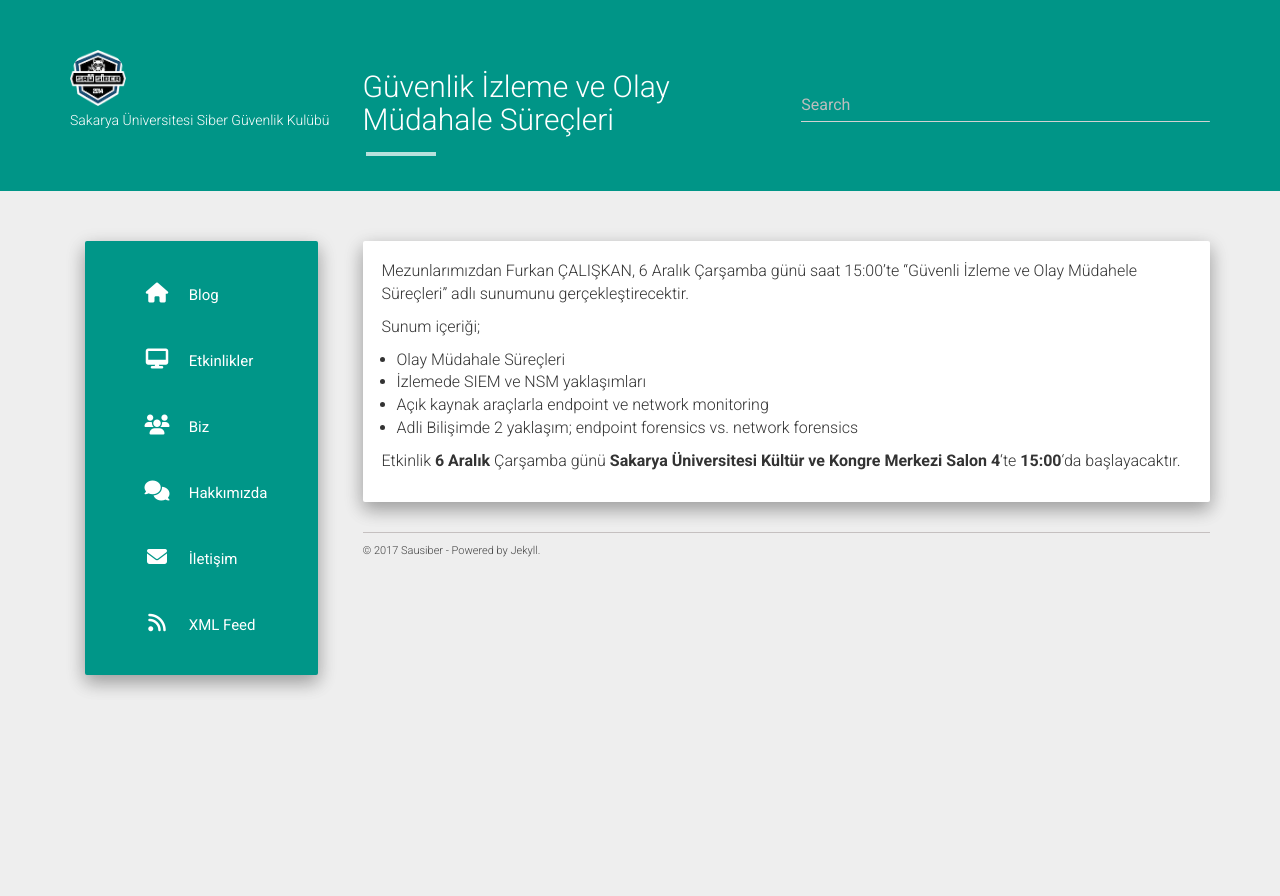
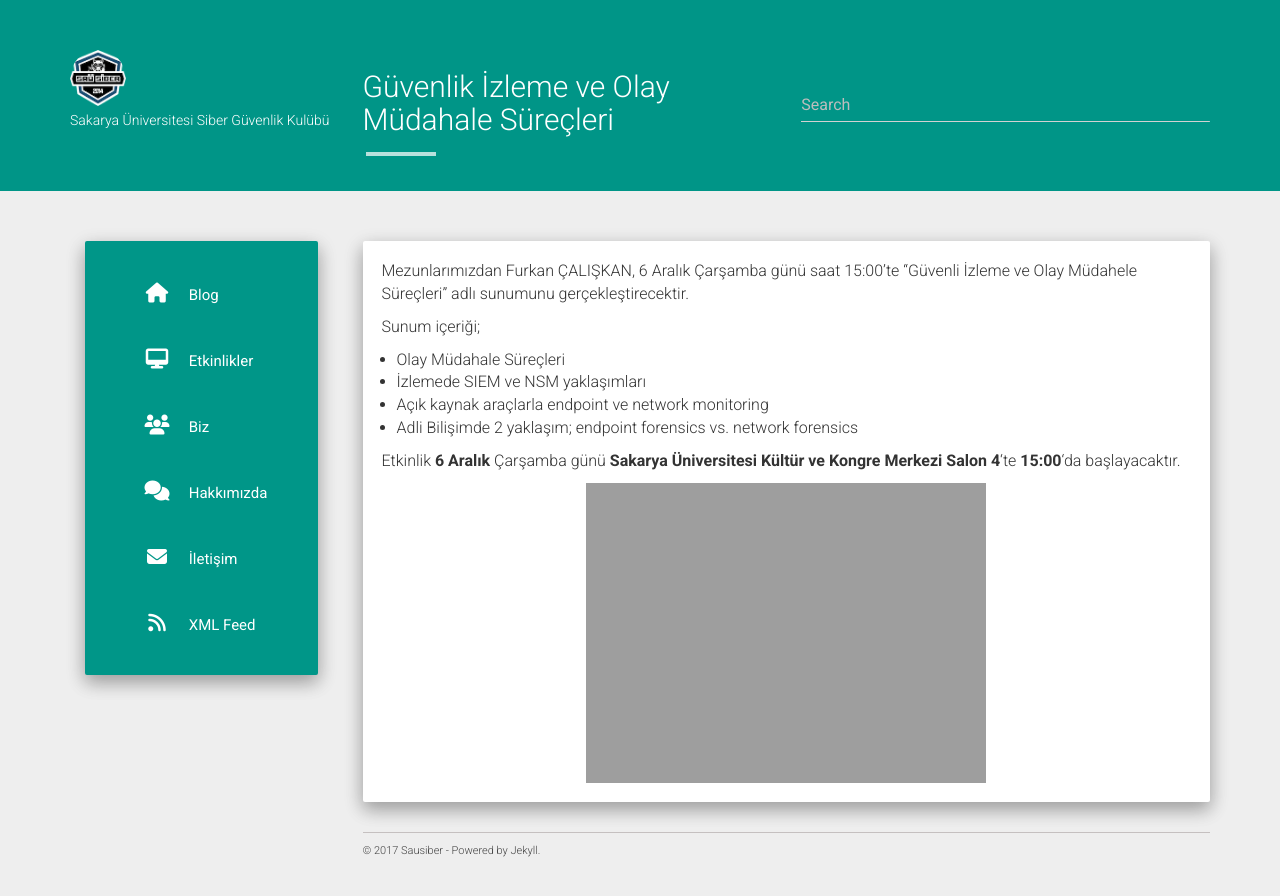
Before and after one commit to sausiber/old-website, a Jekyll site: the page built from static/projects/guvenli-izleme.md, in a window 1280 px wide. Shown: the top 896 px of the page. Built offline with Jekyll 4.4.1, drawn with Linux system fonts in a browser that asks for light colours; nearby versions of some CDN libraries.

Commit message:
Resim eklendi
Resim eklendi

```diff
--- a/static/projects/guvenli-izleme.md
+++ b/static/projects/guvenli-izleme.md
@@ -16,3 +16,6 @@ Sunum içeriği;
 
 
 Etkinlik <strong>6 Aralık</strong> Çarşamba günü <strong>Sakarya Üniversitesi Kültür ve Kongre Merkezi Salon 4</strong>'te <strong>15:00</strong>'da başlayacaktır.
+
+
+<center><img src="http://sausiber.org/images/guvenli-izleme" class="img-responsive " alt=""></center>
```
Also changed, not shown: 1 other file.
